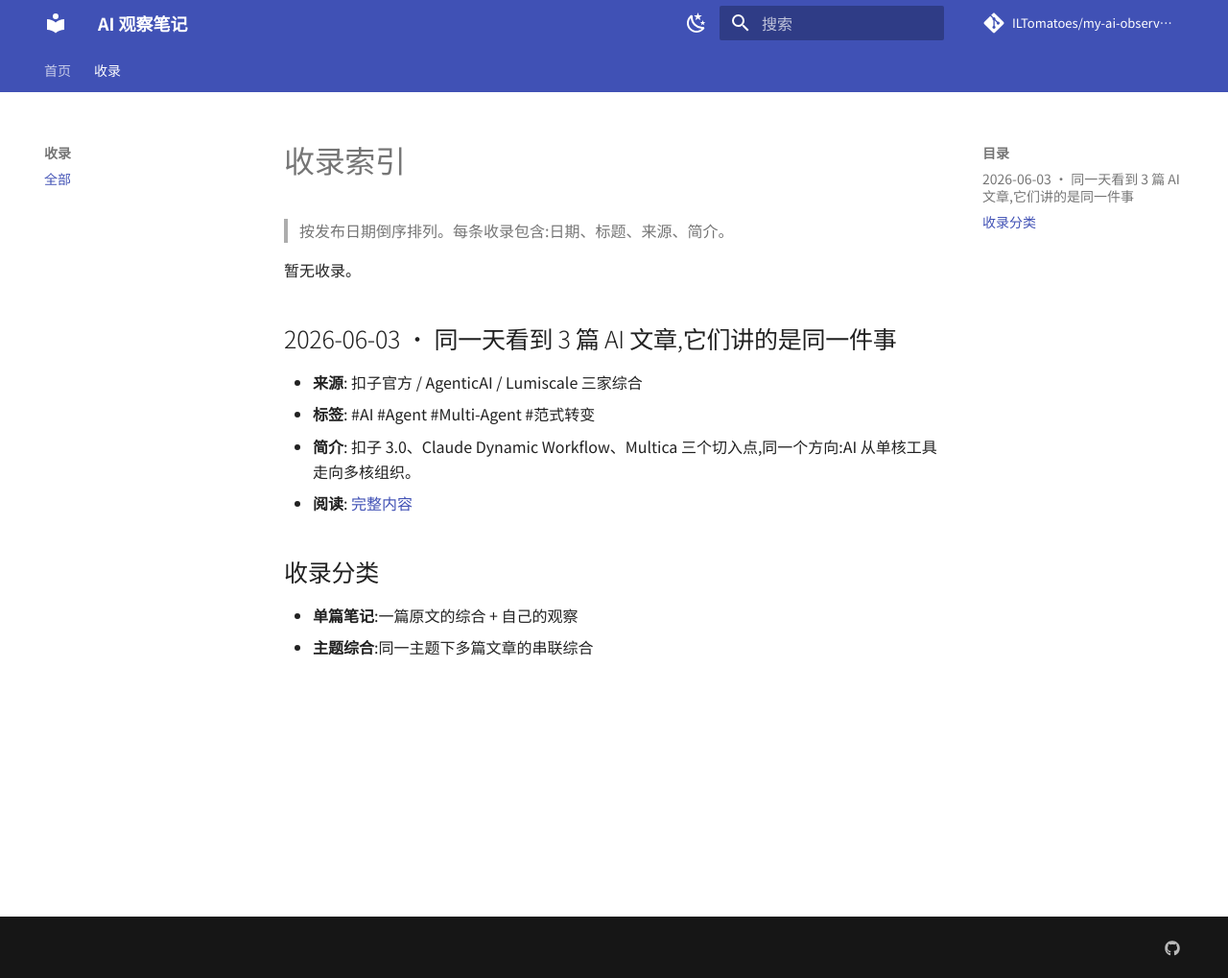
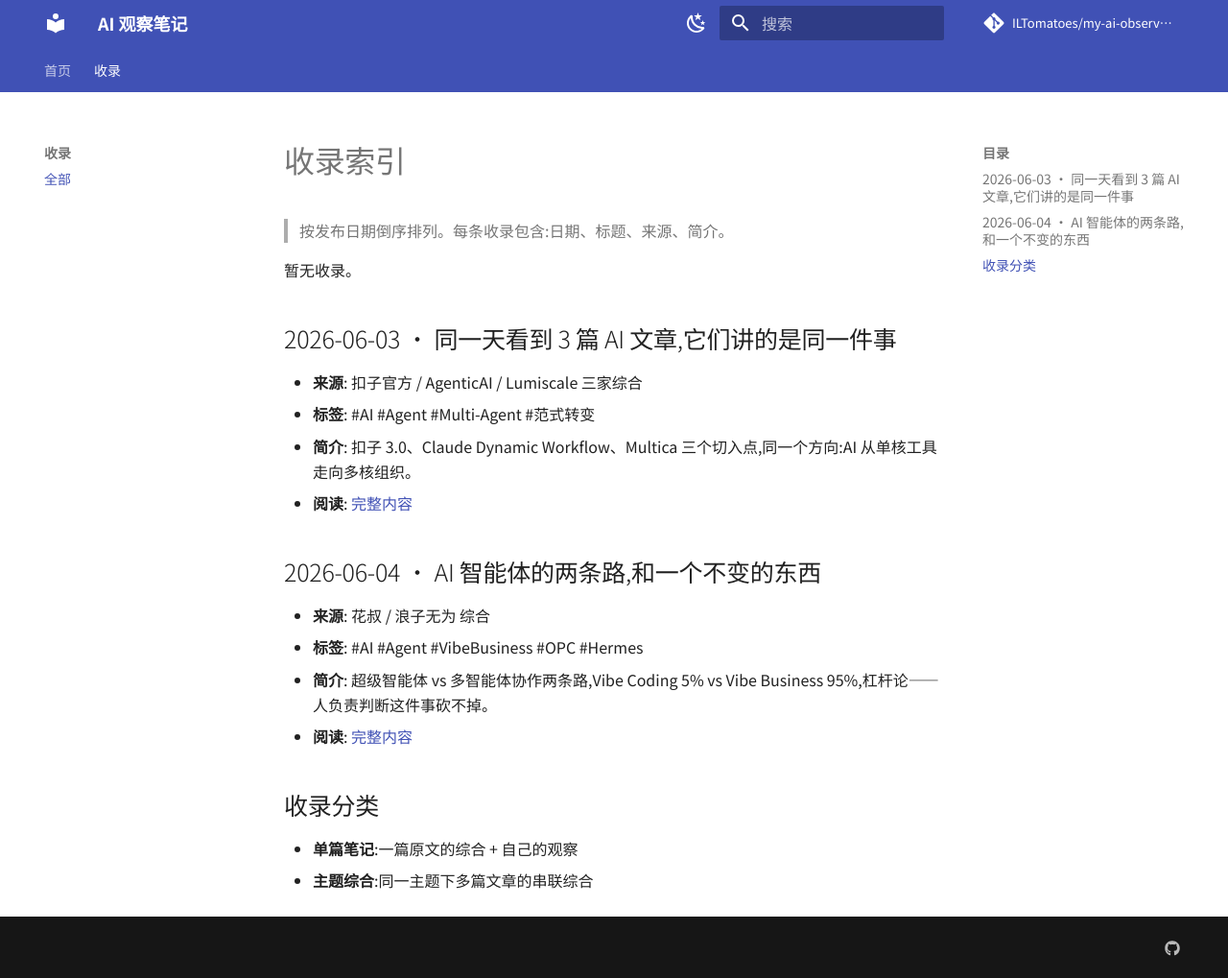
Before and after one commit to ILTomatoes/my-ai-observe-notes, an MkDocs documentation site: the page built from docs/articles.md, in a window 1280 px wide and 1019 px high. Shown: the whole window at 96% size. Built offline with MkDocs 1.6.1 and Material for MkDocs 9.7.7, drawn with Linux system fonts in a browser that asks for light colours; comment, search, counter and statistics services are not loaded.

Commit message:
publish: 2026-06-04 AI 智能体两条路(花叔 OPC+Vibe Business + 浪子无为 Hermes Desktop)

```diff
--- a/docs/articles.md
+++ b/docs/articles.md
@@ -20,6 +20,13 @@
 - **简介**: 扣子 3.0、Claude Dynamic Workflow、Multica 三个切入点,同一个方向:AI 从单核工具走向多核组织。
 - **阅读**: [完整内容](articles/2026-06-03_ai-paradigm-shift.md)
 
+## 2026-06-04 · AI 智能体的两条路,和一个不变的东西
+
+- **来源**: 花叔 / 浪子无为 综合
+- **标签**: #AI #Agent #VibeBusiness #OPC #Hermes
+- **简介**: 超级智能体 vs 多智能体协作两条路,Vibe Coding 5% vs Vibe Business 95%,杠杆论——人负责判断这件事砍不掉。
+- **阅读**: [完整内容](articles/2026-06-04_ai-agent-directions.md)
+
 ## 收录分类
 
 - **单篇笔记**:一篇原文的综合 + 自己的观察
```
Also changed, not shown: docs/articles/2026-06-04_ai-agent-directions.md (added, +64 -0 lines).
